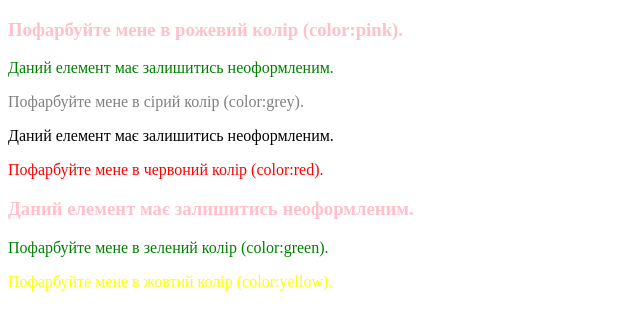
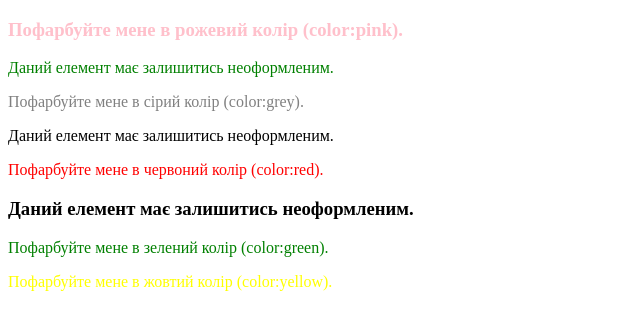
Before and after one commit to MichaelShpeh/hw-8, a plain HTML site: page index.html in a window 1280 px wide. Shown: the whole page, without its empty margins (0-640 px from the left). Drawn offline with Linux system fonts and the light colour scheme.

Commit message:
rebuilt css

```diff
--- a/index.html
+++ b/index.html
@@ -17,10 +17,11 @@
         <div>
             <p>Пофарбуйте мене в червоний колір (color:red).</p>
         </div>
-        <h3>Даний елемент має залишитись неоформленим.</h3>
-        <p>Пофарбуйте мене в зелений колір (color:green).</p>
-        <p class="yellow">Пофарбуйте мене в жовтий колір (color:yellow).</p>
-    </div>
+        <div>
+            <h3>Даний елемент має залишитись неоформленим.</h3>
+            <p>Пофарбуйте мене в зелений колір (color:green).</p>
+            <p class="yellow">Пофарбуйте мене в жовтий колір (color:yellow).</p>
+        </div>
 </body>
 
 </html>
--- a/style.css
+++ b/style.css
@@ -1,4 +1,4 @@
-.text-box h3 {
+.text-box>h3 {
     color: pink;
 }
 
```
